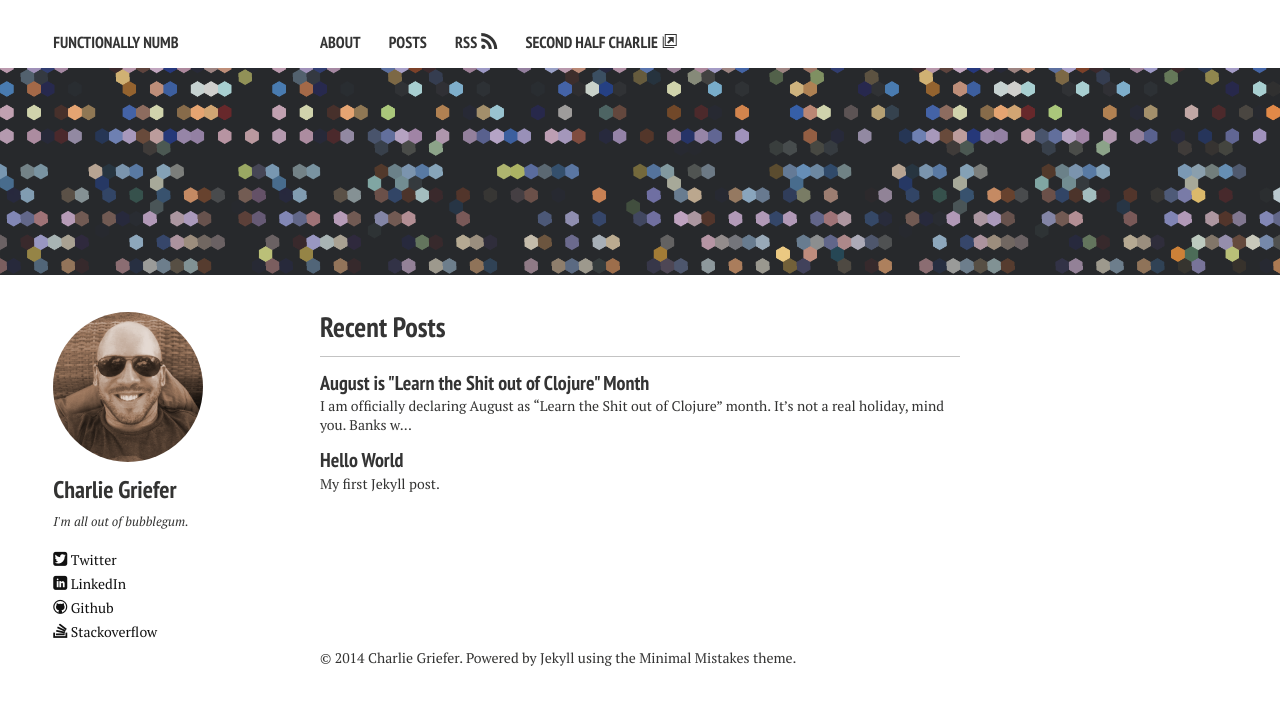
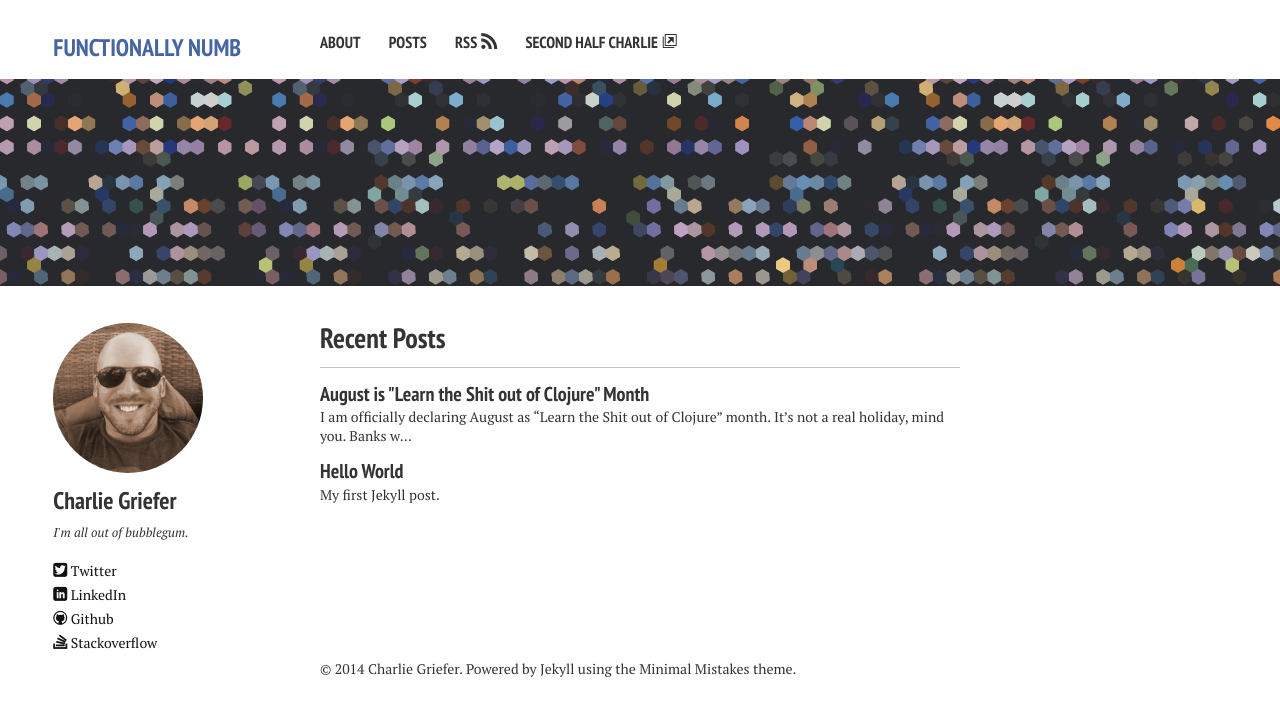
Before and after one commit to charliegriefer/charliegriefer.github.io, a Jekyll site: the page built from index.md, in a window 1280 px wide. Shown: the top 716 px of the page. Built offline with Jekyll 4.4.1, drawn with Linux system fonts in a browser that asks for light colours; nearby versions of some CDN libraries.

Commit message:
styled the site title. cheated and added inline style because i'm too stupid to CSS

```diff
--- a/_includes/_navigation.html
+++ b/_includes/_navigation.html
@@ -1,6 +1,6 @@
 <div class="navigation-wrapper">
   <div class="site-name">
-    <a href="{{ site.url }}">{{ site.title }}</a>
+    <a href="{{ site.url }}" style="color:#4665A5; font-size:1.5em;">{{ site.title }}</a>
   </div><!-- /.site-name -->
   <div class="top-navigation">
     <nav role="navigation" id="site-nav" class="nav">
```
